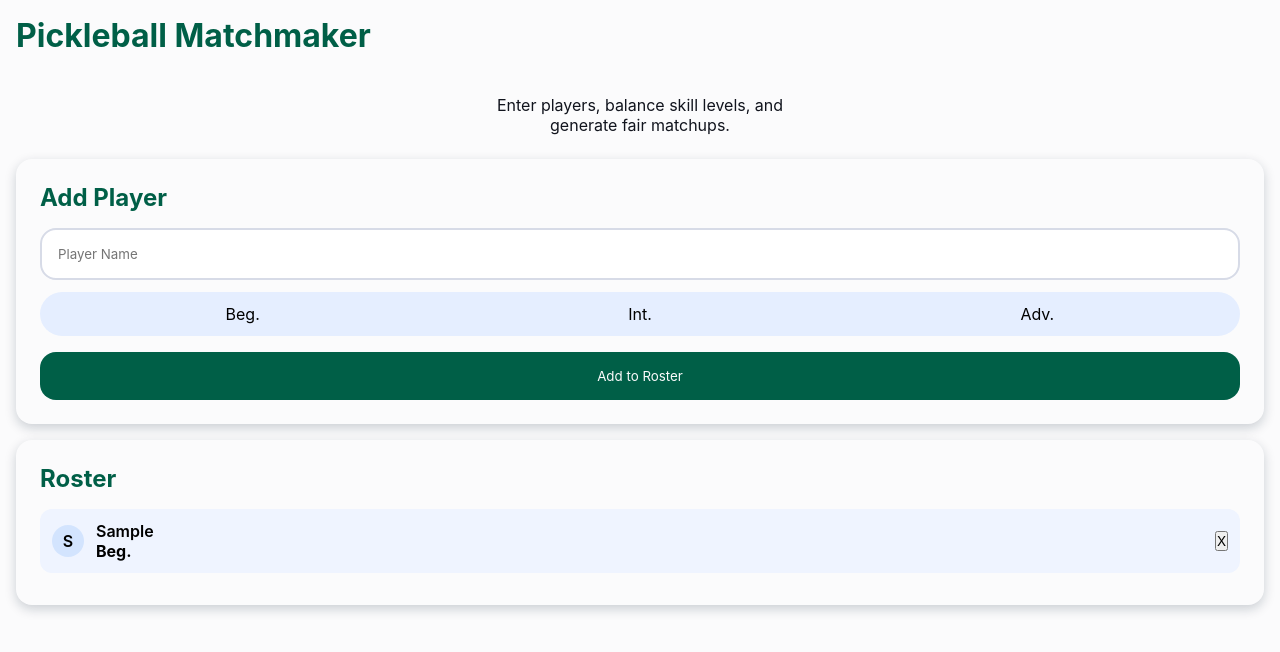
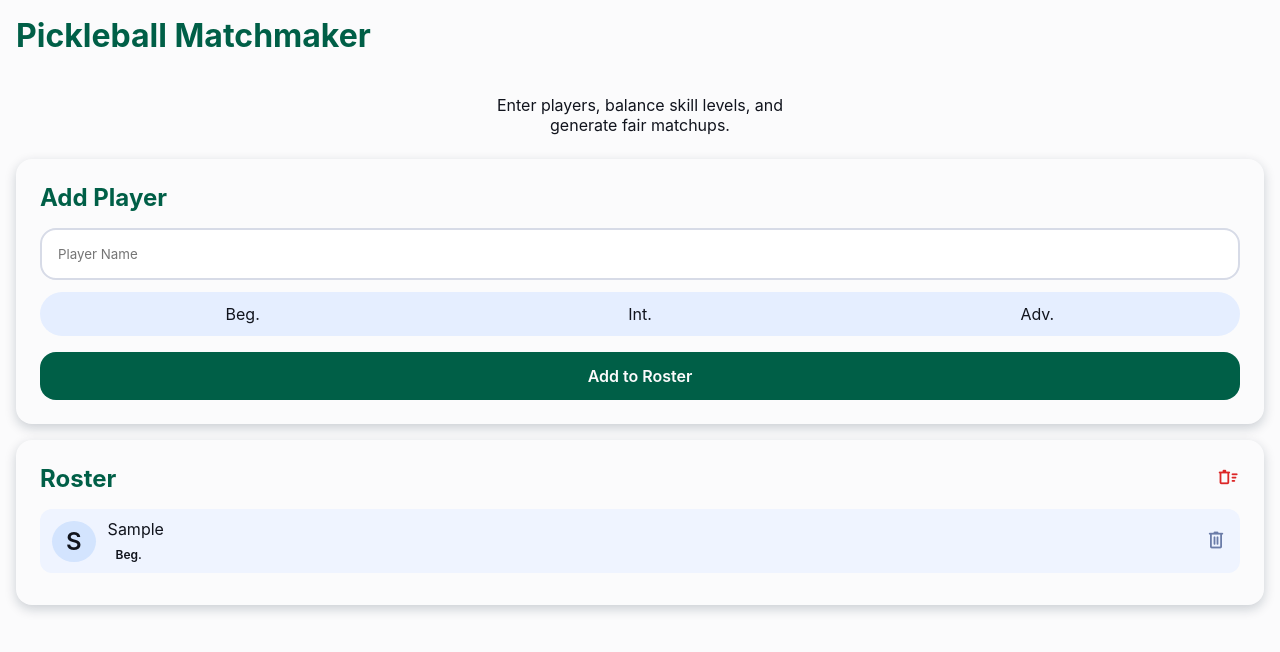
Before and after one commit to milesMejala/pickleball-matchmaker, a React (Vite) app: page / in a window 1280 px wide. Both pictures are taken after typing "Sample" into the empty fields and a click on the button "Add to Roster". Shown: the top 652 px of the page. Built offline with nearby package versions, Linux system fonts and the light colour scheme.

Commit message:
feat: add clear all functionality, improve roster UI with skill badges, and implement icon-based player removal

```diff
--- a/index.html
+++ b/index.html
@@ -4,6 +4,7 @@
     <meta charset="UTF-8" />
     <link rel="icon" type="image/svg+xml" href="/favicon.svg" />
     <meta name="viewport" content="width=device-width, initial-scale=1.0" />
+    <link rel="stylesheet" href="https://fonts.googleapis.com/css2?family=Material+Symbols+Rounded:opsz,wght,FILL,GRAD@20..48,100..700,0..1,-50..200&icon_names=delete,delete_sweep" />
     <title>pickleball-matchmaker</title>
   </head>
   <body>
--- a/src/App.css
+++ b/src/App.css
@@ -30,7 +30,27 @@
     --secondary-800: #373800;
     --secondary-900: #1C1C00;
 
+    --error-50: #FEF2F2;
+    --error-100: #FEE2E2;
+    --error-200: #FECACA;
+    --error-300: #FCA5A5;
+    --error-400: #F87171;
+    --error-500: #EF4444;
+    --error-600: #DC2626;
+    --error-700: #B91C1C;
+    --error-800: #991B1B;
+    --error-900: #7F1D1D;
+
+
     --primary-font: 'Inter', sans-serif;
+}
+
+.material-symbols-rounded {
+  font-variation-settings:
+  'FILL' 0,
+  'wght' 400,
+  'GRAD' 0,
+  'opsz' 20
 }
 
 * {
@@ -42,6 +62,7 @@
 
 body {
     background: var(--neutrals-50);
+    color: var(--neutrals-900);
 }
 
 h1 {
--- a/src/App.jsx
+++ b/src/App.jsx
@@ -15,12 +15,16 @@ function App() {
     setPlayers((prev) => prev.filter((p) => p.id !== id));
   }
 
+  function removeAll() {
+    setPlayers([]);
+  }
+
   return (
     <>
       <h1>Pickleball Matchmaker</h1>
       <p>Enter players, balance skill levels, and generate fair matchups.</p>
       <AddPlayer onAddPlayer={addPlayer} />
-      <Roster players={players} onRemovePlayer={removePlayer}/>
+      <Roster players={players} onRemovePlayer={removePlayer} onRemoveAll={removeAll}/>
     </>
   );
 }
--- a/src/components/AddPlayer.jsx
+++ b/src/components/AddPlayer.jsx
@@ -44,9 +44,9 @@ export default function AddPlayer({ onAddPlayer }) {
               id="beginner"
               name="skill"
               type="radio"
-              value="Beg."
+              value="Beginner"
               onChange={handleChange}
-              checked={formData.skill === "Beg."}
+              checked={formData.skill === "Beginner"}
             />
             <span>Beg.</span>
           </label>
@@ -55,9 +55,9 @@ export default function AddPlayer({ onAddPlayer }) {
               id="intermediate"
               name="skill"
               type="radio"
-              value="Int."
+              value="Intermediate"
               onChange={handleChange}
-              checked={formData.skill === "Int."}
+              checked={formData.skill === "Intermediate"}
             />
             <span>Int.</span>
           </label>
@@ -66,9 +66,9 @@ export default function AddPlayer({ onAddPlayer }) {
               id="advanced"
               name="skill"
               type="radio"
-              value="Adv."
+              value="Advanced"
               onChange={handleChange}
-              checked={formData.skill === "Adv."}
+              checked={formData.skill === "Advanced"}
             />
             <span>Adv.</span>
           </label>
--- a/src/components/Roster.jsx
+++ b/src/components/Roster.jsx
@@ -1,19 +1,47 @@
 import "../css/Roster.css";
 
-export default function Roster({ players, onRemovePlayer }) {
+export default function Roster({ players, onRemovePlayer, onRemoveAll }) {
+
+  const skillClass = {
+    Beginner: "beginner",
+    Intermediate: "intermediate",
+    Advanced: "advanced",
+  };
+
   return (
     <section className="roster-wrapper">
-      <h2>Roster</h2>
+      <div className="roster-header">
+        <h2>Roster</h2>
+        <button
+          type="button"
+          onClick={() => onRemoveAll()}
+          className="clear-all"
+          aria-label="Delete all players"
+          >
+            <span className="material-symbols-rounded">
+              delete_sweep
+            </span>
+        </button>
+      </div>
       {players.map((p) => (
         <div key={p.id} className="player-wrapper">
           <div className="player-info">
             <span className="player-initial">{p.name.charAt(0).toUpperCase()}</span>
             <div>
               <span>{p.name}</span>
-              <span>{p.skill}</span>
+              <span className={`player-skill ${skillClass[p.skill]}`}>{p.skill}</span>
             </div>
           </div>
-          <button type="button" className="remove-player" onClick={() => onRemovePlayer(p.id)}>X</button>
+          <button
+            type="button"
+            className="remove-player"
+            onClick={() => onRemovePlayer(p.id)}
+            aria-label="Delete player"
+            >
+              <span className="material-symbols-rounded">
+                delete
+              </span>
+            </button>
         </div>
       ))}
     </section>
--- a/src/css/AddPlayer.css
+++ b/src/css/AddPlayer.css
@@ -61,4 +61,7 @@ fieldset {
     border: none;
     color: var(--neutrals-50);
     background: var(--primary-600);
+    font-size: 1rem;
+    font-weight: 600;
+    cursor: pointer;
 }
--- a/src/css/Roster.css
+++ b/src/css/Roster.css
@@ -5,9 +5,21 @@
   padding: 1.5rem;
 }
 
-.roster-wrapper > h2 {
-    margin: 0 0 1rem 0;
-    color: var(--primary-600);
+.roster-header {
+  margin: 0 0 1rem 0;
+  display: flex;
+  justify-content: space-between;
+  align-items: center;
+}
+
+.roster-header > h2 {
+  color: var(--primary-600);
+}
+
+.roster-header > button {
+  border: none;
+  background: none;
+  color: var(--secondary-700);
 }
 
 .player-wrapper {
@@ -22,28 +34,63 @@
   background: #eff4ff;
 }
 
+.clear-all {
+  cursor: pointer;
+}
+
+.clear-all > span {
+  color: var(--error-600);
+}
+
 .player-info {
   display: flex;
   align-items: center;
   gap: 0.75rem;
 }
 
-.player-info > div > span {
+.player-info > div > span:first-child {
   display: block;
-  font-weight: 600;
+  margin: 0 0 0.25rem 0;
 }
 
-.player-info > div > span:last-child {
-  font-weight: 700;
+.player-skill{
+  border-radius: 9999px;
+  padding: 0.125rem 0.5rem;
+  font-weight: 600;
+  font-size: 0.75rem;
+}
+
+.beginner {
+  background: #FBBF24;
+}
+
+.intermediate {
+  background: #C0C0C0;
+}
+
+.advanced {
+  background: #FFD700;
 }
 
 .player-initial {
   min-width: 2rem;
   min-height: 2rem;
   border-radius: 50%;
+  padding: 0.375rem 0.875rem;
   display: flex;
   justify-content: center;
   align-items: center;
   background: #D3E4FE;
+  font-size: 1.5rem;
   font-weight: 600;
 }
+
+.remove-player {
+  border: none;
+  cursor: pointer;
+  background: none;
+}
+
+.remove-player > span {
+  color: var(--neutrals-600);
+}
```
